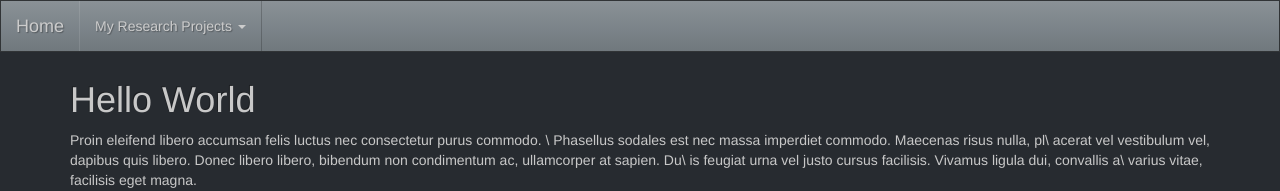
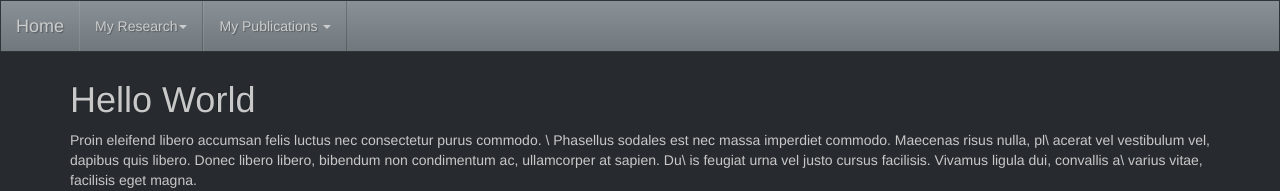
Before and after one commit to thecsapprentice/thecsapprentice.github.io, a Jekyll site: the page built from index.html, in a window 1280 px wide. Shown: the top 191 px of the page. Built offline with Jekyll 4.4.1, drawn with Linux system fonts in a browser that asks for light colours.

Commit message:
Reorganized into projects and publications.

```diff
--- a/_config.yml
+++ b/_config.yml
@@ -2,3 +2,6 @@ collections:
   projects:
     output: true
     permalink: /project_pages/:path/
+  publications:
+    output: true
+    permalink: /publications/:path/
--- a/_includes/header.html
+++ b/_includes/header.html
@@ -16,11 +16,21 @@
             <ul class="nav navbar-nav">
                 <!-- <li class="active"><a href="#">Link <span class="sr-only">(current)</span></a></li> -->
                 <!-- <li><a href="#">Link</a></li> -->
+
                 <li class="dropdown">
-                    <a href="#" class="dropdown-toggle" data-toggle="dropdown" role="button" aria-haspopup="true" aria-expanded="false">My Research Projects <span class="caret"></span></a>
+                    <a href="#" class="dropdown-toggle" data-toggle="dropdown" role="button" aria-haspopup="true" aria-expanded="false">My Research<span class="caret"></span></a>
                     <ul class="dropdown-menu">
                         {% for project in site.collections['projects'].docs %}
-                        <li><a href="{{site.url}}{{ project.url }}">{{ project.short_title }}</a></li>
+                        <li><a href="{{site.url}}{{ project.url }}">{{project.short_title }}</a></li>
+                        {% endfor %}
+                    </ul>
+                </li>
+
+                <li class="dropdown">
+                    <a href="#" class="dropdown-toggle" data-toggle="dropdown" role="button" aria-haspopup="true" aria-expanded="false">My Publications <span class="caret"></span></a>
+                    <ul class="dropdown-menu">
+                        {% for paper in site.collections['publications'].docs %}
+                        <li><a href="{{site.url}}{{ paper.url }}">{{ paper.short_title }}</a></li>
                         {% endfor %}
                     </ul>
                 </li>
--- /dev/null
+++ b/_projects/virtual_surgery.html
@@ -0,0 +1,6 @@
+---
+layout: default
+short_title: Virtual Surgery
+---
+
+This is my Virtual Surgery work!.
```
Also changed, not shown: _publications/gridiron.html (renamed from _projects/gridiron.html), _publications/nonmanifold_levelsets.html (renamed from _projects/nonmanifold_levelsets.html).
